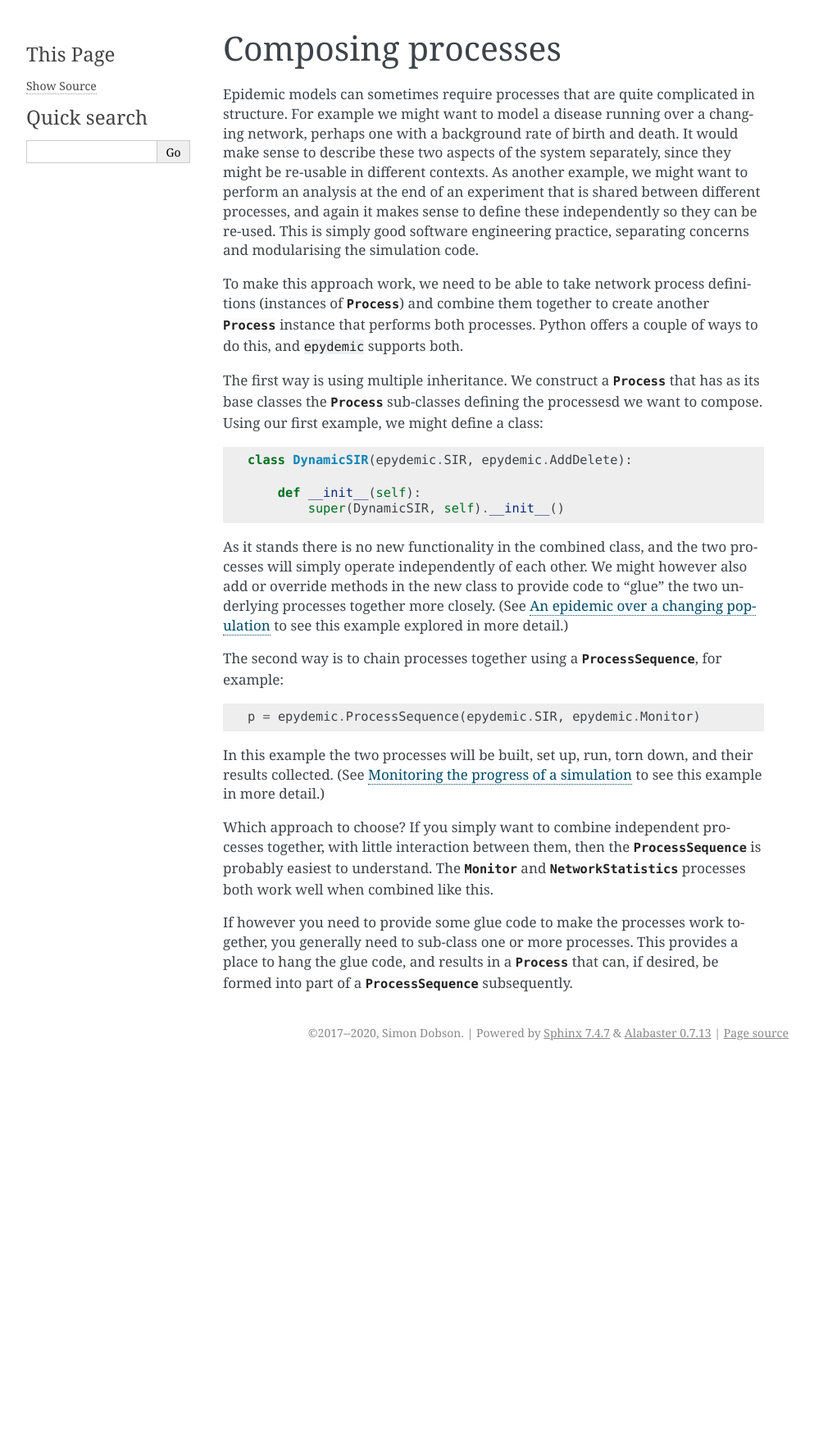
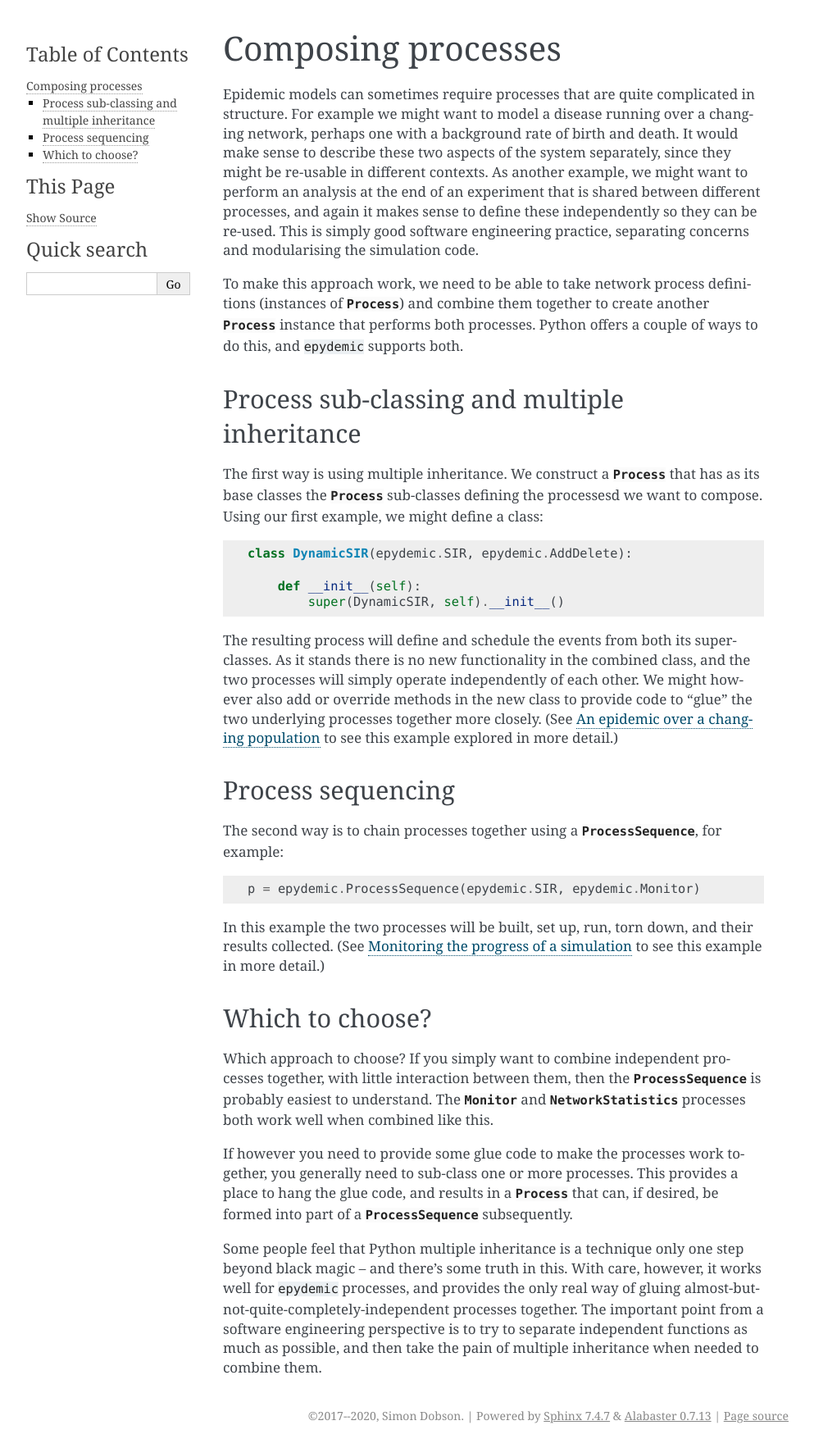
Before and after one commit to simoninireland/epydemic, a Sphinx documentation site: the page built from doc/tutorial/process-composition.rst, in a window 1280 px wide. Shown: the whole page at 82% size, without its empty margins (148-1141 px from the left). Built offline with Sphinx 7.4.7, drawn with Linux system fonts in a browser that asks for light colours; before the commit the page ends 1299 px from its top, so only the background shows below that.

Commit message:
Sub-sections and a better explanation of choices

```diff
--- a/doc/tutorial/process-composition.rst
+++ b/doc/tutorial/process-composition.rst
@@ -22,6 +22,9 @@ together to create another :class:`Process` instance that performs
 both processes. Python offers a couple of ways to do this, and ``epydemic``
 supports both.
 
+Process sub-classing and multiple inheritance
+---------------------------------------------
+
 The first way is using multiple inheritance. We construct a :class:`Process`
 that has as its base classes the :class:`Process` sub-classes defining the
 processesd we want to compose. Using our first example, we might define
@@ -34,11 +37,16 @@ a class:
         def __init__(self):
             super(DynamicSIR, self).__init__()
 
+The resulting process will define and schedule the events from both
+its superclasses.
 As it stands there is no new functionality in the combined class, and the
 two processes will simply operate independently of each other. We might however
 also add or override methods in the new class to provide code to "glue" the two
 underlying processes together more closely. (See
 :ref:`dynamic-population` to see this example explored in more detail.)
+
+Process sequencing
+------------------
 
 The second way is to chain processes together using a :class:`ProcessSequence`,
 for example:
@@ -51,6 +59,9 @@ In this example the two processes will be built, set up, run, torn down,
 and their results collected. (See :ref:`monitoring-progress` to see this
 example in more detail.)
 
+Which to choose?
+----------------
+
 Which approach to choose? If you simply want to combine independent processes
 together, with little interaction between them, then the :class:`ProcessSequence`
 is probably easiest to understand. The :class:`Monitor` and :class:`NetworkStatistics`
@@ -60,3 +71,11 @@ If however you need to provide some glue code to make the processes work togethe
 you generally need to sub-class one or more processes. This provides a place to
 hang the glue code, and results in a :class:`Process` that can, if desired, be formed
 into part of a :class:`ProcessSequence` subsequently.
+
+Some people feel that Python multiple inheritance is a technique only one step
+beyond black magic -- and there's some truth in this. With care, however,
+it works well for ``epydemic`` processes, and provides the only real way of
+gluing almost-but-not-quite-completely-independent processes together. The
+important point from a software engineering perspective is to try to separate
+independent functions as much as possible, and then take the pain of multiple
+inheritance when needed to combine them.
```
